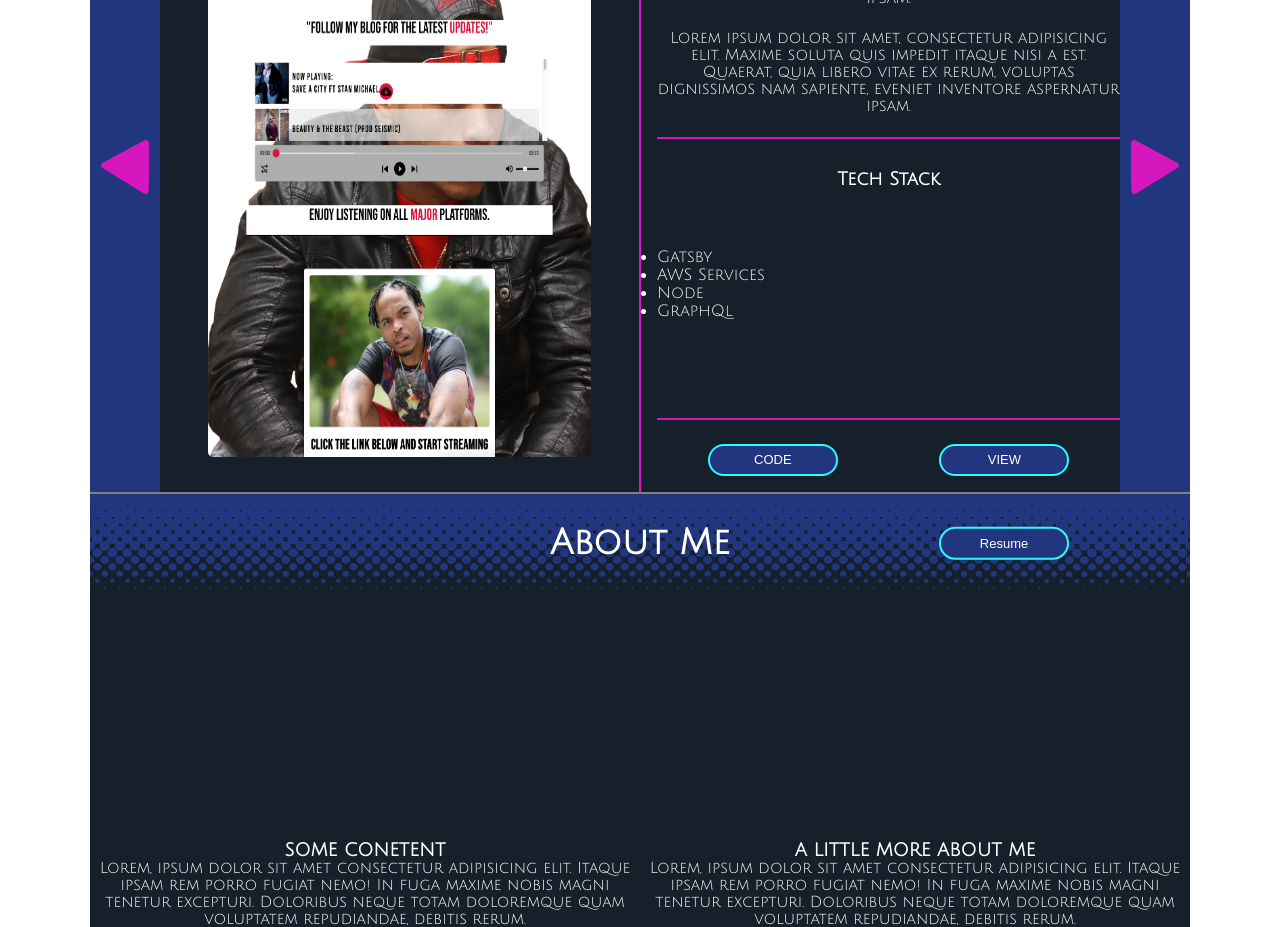
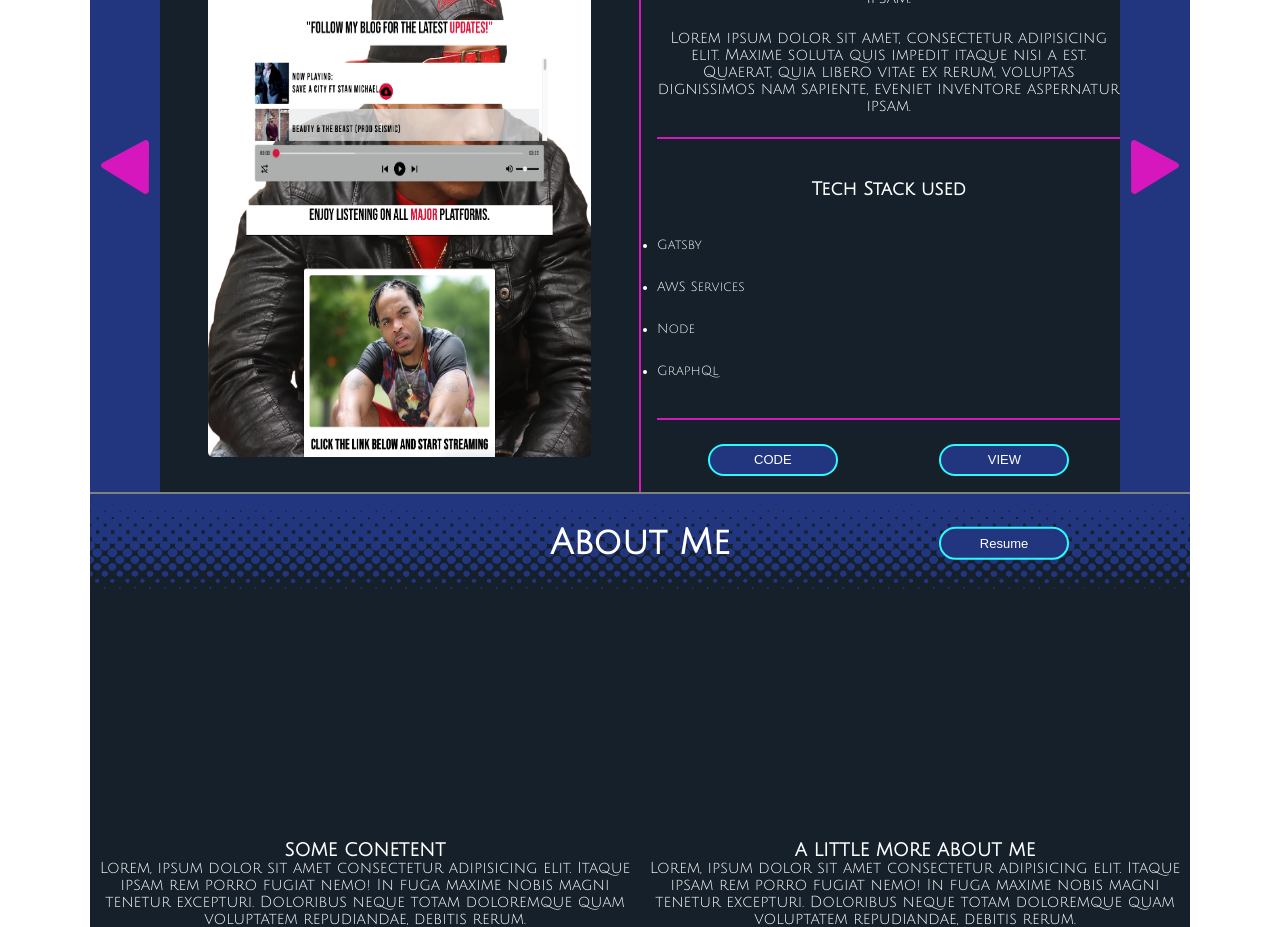
Before and after one commit to luisocasio/svelte-portfolio, a Svelte app: page / in a window 1280 px wide. Shown: the part 1000-1927 px from the top of the page. Built offline with nearby package versions, Linux system fonts and the light colour scheme.

Commit message:
styled fonts

```diff
--- a/src/components/Carousel.svelte
+++ b/src/components/Carousel.svelte
@@ -151,13 +151,16 @@
     display: flex;
     flex-direction: column;
     font-size: small;
-    justify-content: space-around;
+    justify-content: space-evenly;
     width: 100%;
   }
   #stack_list {
     text-align: left;
     height: 50%;
-    font-size: medium;
+    font-size: small;
+    display: flex;
+    flex-direction: column;
+    justify-content: space-between;
   }
 </style>
 
@@ -200,7 +203,7 @@
         </p>
       </section>
       <section id="section2">
-        <h5>Tech Stack</h5>
+        <h5>Tech Stack used</h5>
         <ul id="stack_list">
           <li>Gatsby</li>
           <li>AWS Services</li>
```
